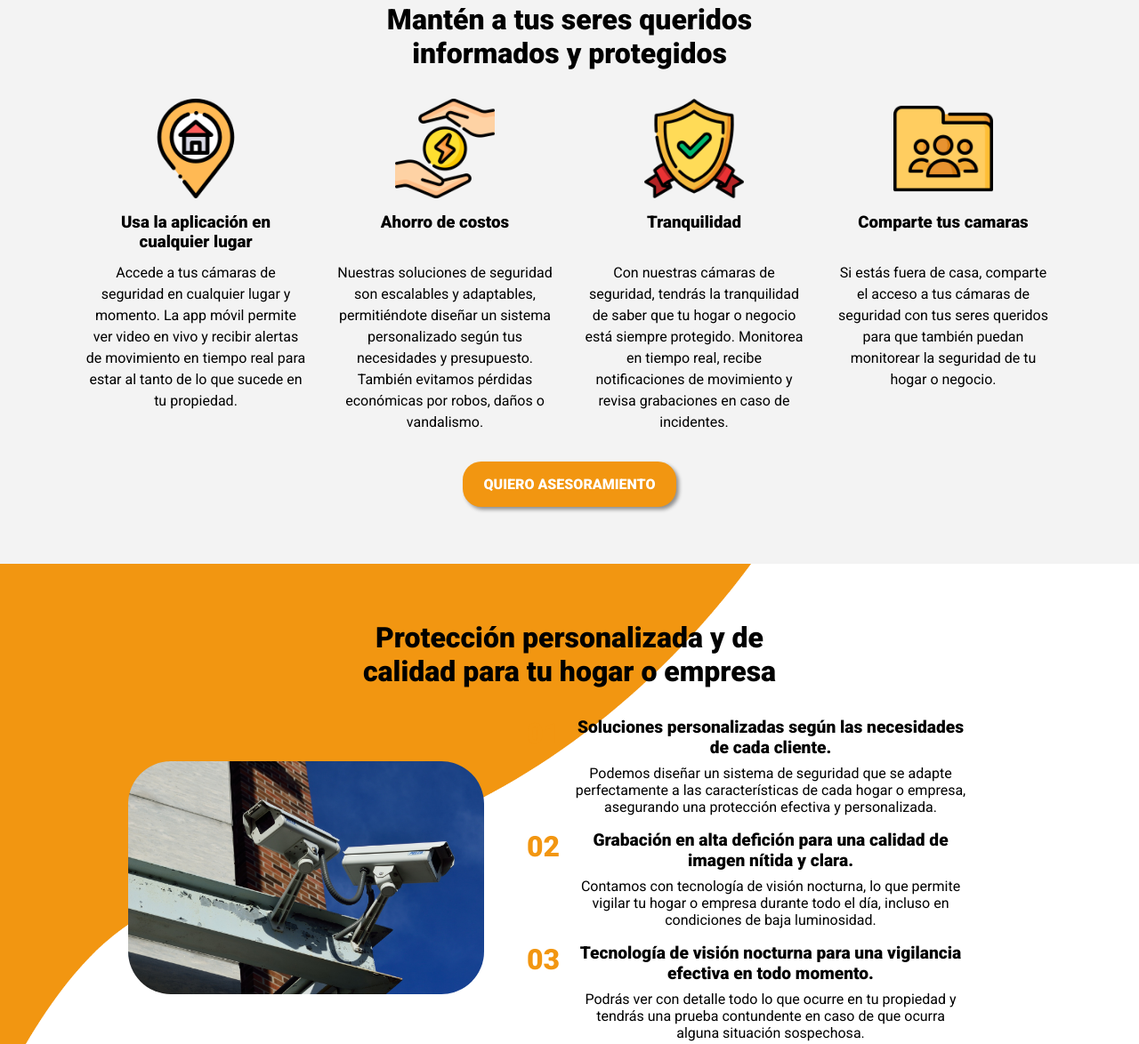
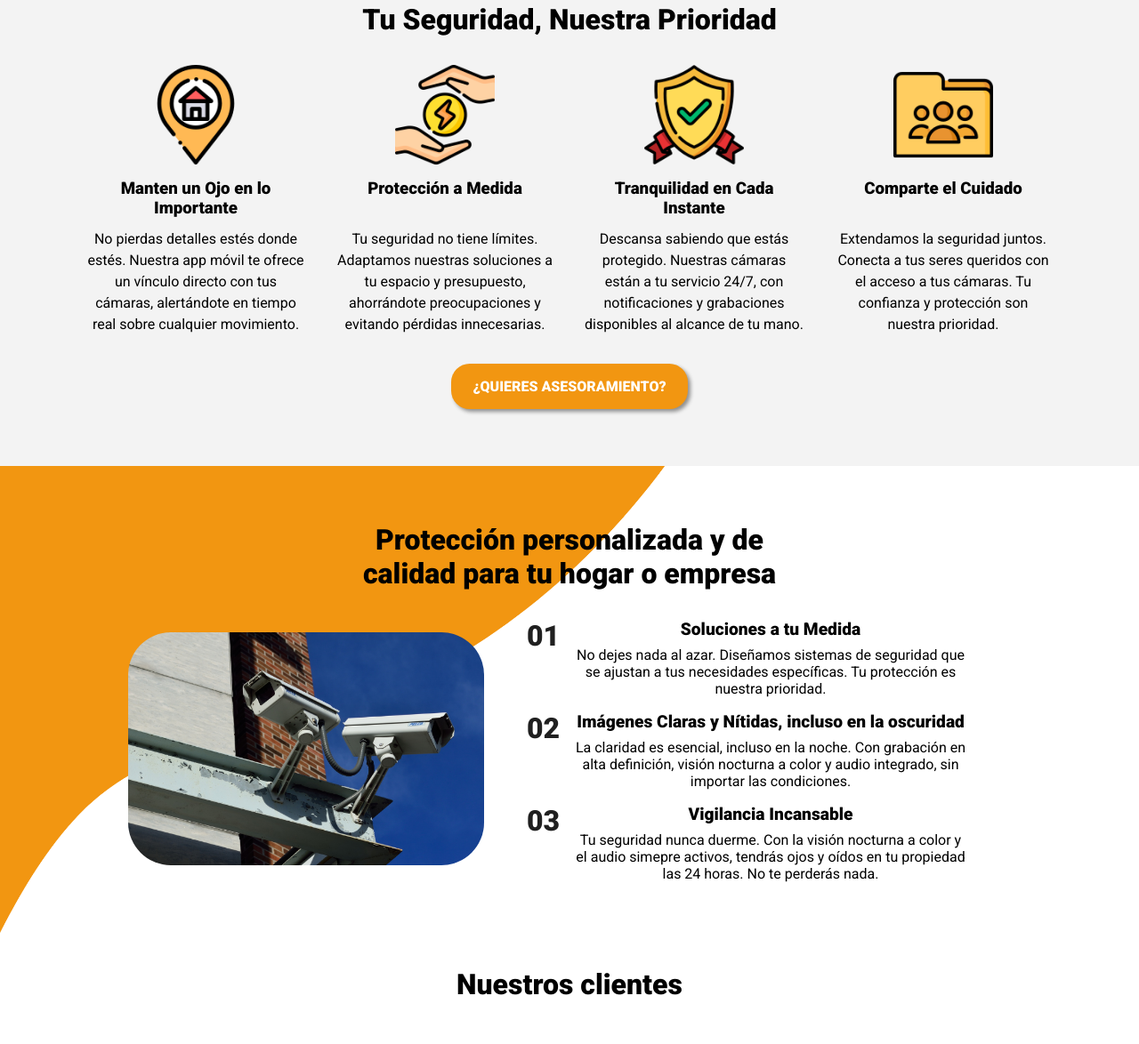
Before and after one commit to fedegeretto/il-capitano-web, a plain HTML site: page index.html in a window 1280 px wide. Shown: the part 779-1953 px from the top of the page at 89% size. Drawn offline with nearby package versions, Linux system fonts and the light colour scheme.

Commit message:
Proyecto finalizado

```diff
--- a/css/style.css
+++ b/css/style.css
@@ -364,7 +364,7 @@ header label{
 }
 
 .card-info h3{
-    color: var(--mainColor);
+    color: #202020;
     font-size: 2rem;
 }
 
@@ -834,7 +834,7 @@ footer h2{
     }
 
     .card-info h3{
-        color: var(--mainColor);
+        color: #202020;
     }
 
     /* ---------- SECTION FOUR RESPONSIVE---------- */
--- a/index.html
+++ b/index.html
@@ -79,30 +79,30 @@
 
         <!-- SECTION TWO -->
         <section class="section-two" id="servicios">
-            <h2 class="main-title">Mantén a tus seres queridos informados y protegidos</h2>
+            <h2 class="main-title">Tu Seguridad, Nuestra Prioridad</h2>
             <div class="container-cards">
                 <div class="card">
                     <img src="./images/ubicacion256px.png" alt="icono de casa protegida">
-                    <h3>Usa la aplicación en cualquier lugar</h3>
-                    <p>Accede a tus cámaras de seguridad en cualquier lugar y momento. La app móvil permite ver video en vivo y recibir alertas de movimiento en tiempo real para estar al tanto de lo que sucede en tu propiedad.</p>
+                    <h3>Manten un Ojo en lo Importante</h3>
+                    <p>No pierdas detalles estés donde estés. Nuestra app móvil te ofrece un vínculo directo con tus cámaras, alertándote en tiempo real sobre cualquier movimiento.</p>
                 </div>
                 <div class="card">
                     <img src="./images/ahorra-energia.png" alt="icono de ahorra energia">
-                    <h3>Ahorro de costos</h3>
-                    <p>Nuestras soluciones de seguridad son escalables y adaptables, permitiéndote diseñar un sistema personalizado según tus necesidades y presupuesto. También evitamos pérdidas económicas por robos, daños o vandalismo.</p>
+                    <h3>Protección a Medida</h3>
+                    <p>Tu seguridad no tiene límites. Adaptamos nuestras soluciones a tu espacio y presupuesto, ahorrándote preocupaciones y evitando pérdidas innecesarias.</p>
                 </div>
                 <div class="card">
                     <img src="./images/proteger256px.png" alt="cono de seguridad">
-                    <h3>Tranquilidad</h3>
-                    <p>Con nuestras cámaras de seguridad, tendrás la tranquilidad de saber que tu hogar o negocio está siempre protegido. Monitorea en tiempo real, recibe notificaciones de movimiento y revisa grabaciones en caso de incidentes.</p>
+                    <h3>Tranquilidad en Cada Instante</h3>
+                    <p>Descansa sabiendo que estás protegido. Nuestras cámaras están a tu servicio 24/7, con notificaciones y grabaciones disponibles al alcance de tu mano.</p>
                 </div>
                 <div class="card">
                     <img src="./images/carpeta-compartida256px.png" alt="icono de compartir">
-                    <h3>Comparte tus camaras</h3>
-                    <p>Si estás fuera de casa, comparte el acceso a tus cámaras de seguridad con tus seres queridos para que también puedan monitorear la seguridad de tu hogar o negocio.</p>
+                    <h3>Comparte el Cuidado</h3>
+                    <p>Extendamos la seguridad juntos. Conecta a tus seres queridos con el acceso a tus cámaras. Tu confianza y protección son nuestra prioridad.</p>
                 </div>
             </div>
-            <button class="button-principal">QUIERO ASESORAMIENTO</button>
+            <button class="button-principal">¿QUIERES ASESORAMIENTO?</button>
         </section>
         <!-- SECTION THREE -->
         <section class="section-three" id="caracteristicas">
@@ -115,22 +115,22 @@
                     <div class="card-info">
                         <h3>01</h3>
                         <div class="card-info-text">
-                            <h4>Soluciones personalizadas según las necesidades de cada cliente.</h4>
-                            <p>Podemos diseñar un sistema de seguridad que se adapte perfectamente a las características de cada hogar o empresa, asegurando una protección efectiva y personalizada.</p>
+                            <h4>Soluciones a tu Medida</h4>
+                            <p>No dejes nada al azar. Diseñamos sistemas de seguridad que se ajustan a tus necesidades específicas. Tu protección es nuestra prioridad.</p>
                         </div>
                     </div>
                     <div class="card-info">
                         <h3>02</h3>
                         <div class="card-info-text">
-                            <h4>Grabación en alta defición para una calidad de imagen nítida y clara.</h4>
-                            <p>Contamos con tecnología de visión nocturna, lo que permite vigilar tu hogar o empresa durante todo el día, incluso en condiciones de baja luminosidad.</p>
+                            <h4>Imágenes Claras y Nítidas, incluso en la oscuridad</h4>
+                            <p>La claridad es esencial, incluso en la noche. Con grabación en alta definición, visión nocturna a color y audio integrado, sin importar las condiciones.</p>
                         </div>
                     </div>
                     <div class="card-info">
                         <h3>03</h3>
                         <div class="card-info-text">
-                            <h4>Tecnología de visión nocturna para una vigilancia efectiva en todo momento.</h4>
-                            <p>Podrás ver con detalle todo lo que ocurre en tu propiedad y tendrás una prueba contundente en caso de que ocurra alguna situación sospechosa.</p>
+                            <h4>Vigilancia Incansable</h4>
+                            <p>Tu seguridad nunca duerme. Con la visión nocturna a color y el audio simepre activos, tendrás ojos y oídos en tu propiedad las 24 horas. No te perderás nada.</p>
                         </div>
                     </div>
                 </div>
@@ -187,7 +187,7 @@
                     <div class="testimonio-text">
                         <i class="fas fa-quote-right icono-uno"></i>
                         <h3>Juan Salaberry</h3>
-                        <p>Accede a tus cámaras de seguridad desde cualquier lugar, en cualquier momento. Nuestra aplicación móvil te permite visualizar el video en vivo y recibir alertas de movimiento en tiempo real, para que siempre estés al tnato de lo que sucede en tu propiedad.</p>
+                        <p>Las cámaras de seguridad han sido una verdadera solución para mi. Vivo en una zona rural sin acceso a electricidad ni Internet fijo, y las cámaras con conexión 4G y energía solar me brindan tranquilidad al poder vigilar mi propiedad sin problemas. La calidad de imagen es sobresaliente y la app móvil es muy intuitiva. Recomiendo este producto a cualquiera que busque una solución de seguridad efectiva en áreas remotas.</p>
                     </div>
                 </div>
                 <div class="testimonio">
@@ -195,7 +195,7 @@
                     <div class="testimonio-text">
                         <i class="fas fa-quote-right icono-dos"></i>
                         <h3>Ana Gutierrez</h3>
-                        <p>Accede a tus cámaras de seguridad desde cualquier lugar, en cualquier momento. Nuestra aplicación móvil te permite visualizar el video en vivo y recibir alertas de movimiento en tiempo real, para que siempre estés al tnato de lo que sucede en tu propiedad.</p>
+                        <p>Las camaras de seguridad no solo brindan una protección excepcional, sino que también cuentan con un equipo de servicio al cliente increíble. Tuve algunas dudas y me sorprendió lo rápido y amables que fueron al responder mis preguntas. Sentí que estaban comprometidos en asegurarse de que todo funcionara perfectamente. Esta combinación de calidad y atención al cliente hace que elegirlos haya sido una buena decisión.</p>
                     </div>
                 </div>
             </div>
```
